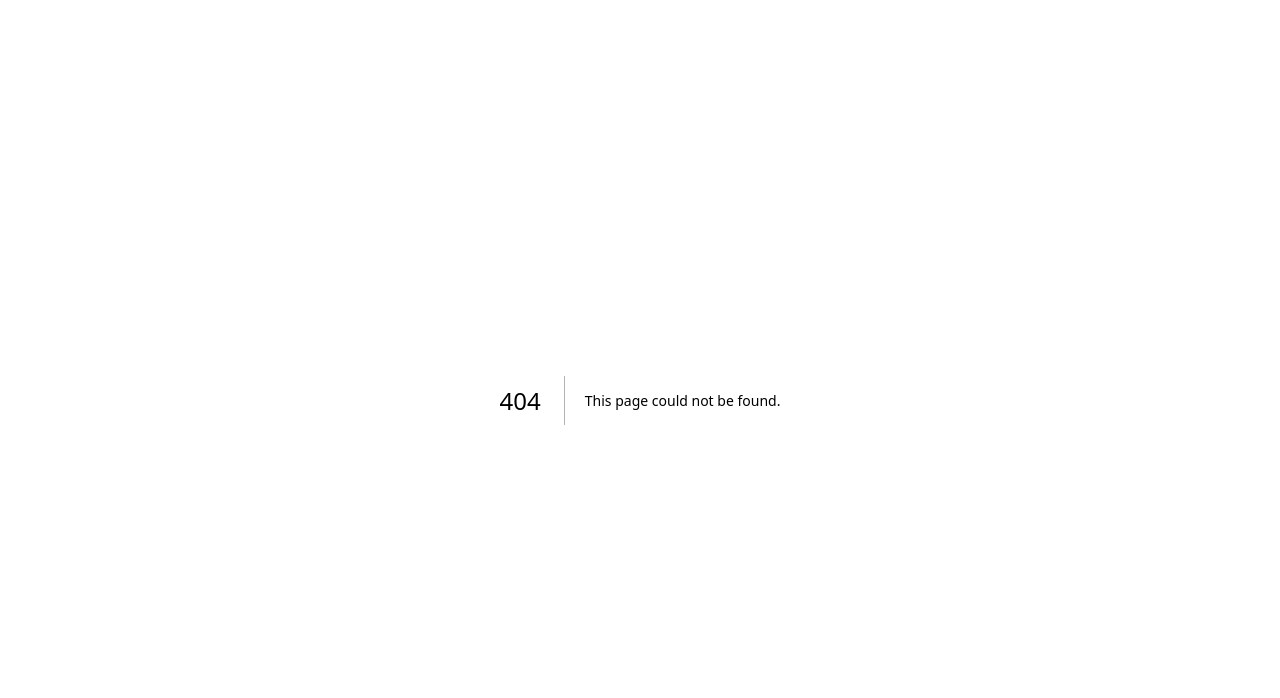
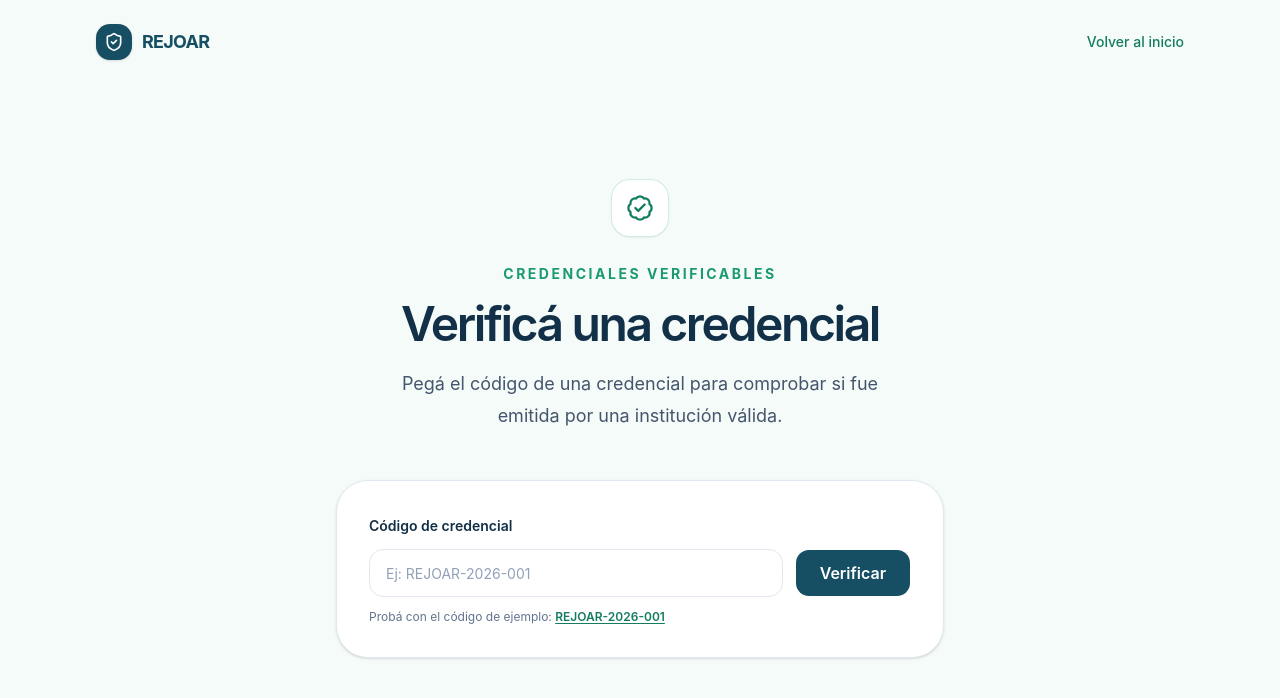
Before and after one commit to KayoDev25/rejoar-2x, a Next.js app: page /verificar in a window 1280 px wide. Before the commit this address had no page. Shown: the top 698 px of the page. Built offline with nearby package versions, Linux system fonts and the light colour scheme.

Commit message:
feat: add VerificarPage component with credential verification feature
V0-Chat-Id: tN9PYz9A7JB

```diff
--- /dev/null
+++ b/app/verificar/page.tsx
@@ -0,0 +1,86 @@
+'use client'
+
+import { useState } from 'react'
+import { BadgeCheck, CheckCircle2, ExternalLink, ShieldCheck, XCircle } from 'lucide-react'
+import { Button } from '@/components/ui/button'
+
+const DEMO_CODE = 'REJOAR-2026-001'
+
+export default function VerificarPage() {
+  const [code, setCode] = useState('')
+  const [status, setStatus] = useState<'idle' | 'valid' | 'invalid'>('idle')
+
+  function handleVerify() {
+    const normalizedCode = code.trim().toUpperCase()
+    setStatus(normalizedCode === DEMO_CODE ? 'valid' : 'invalid')
+  }
+
+  return (
+    <main className="min-h-screen bg-[#f4fbf9] text-slate-950">
+      <header className="mx-auto flex w-full max-w-6xl items-center justify-between px-6 py-6 lg:px-8">
+        <a href="/" className="flex items-center gap-2.5" aria-label="REJOAR, inicio">
+          <span className="flex size-9 items-center justify-center rounded-xl bg-[#164e63] text-white shadow-sm">
+            <ShieldCheck aria-hidden="true" className="size-5" />
+          </span>
+          <span className="text-lg font-bold tracking-[-0.04em] text-[#164e63]">REJOAR</span>
+        </a>
+        <a href="/" className="text-sm font-medium text-[#147d61] hover:text-[#0f604b]">Volver al inicio</a>
+      </header>
+
+      <section className="mx-auto flex max-w-2xl flex-col px-6 pb-24 pt-14 lg:px-8 lg:pt-24">
+        <div className="text-center">
+          <div className="mx-auto flex size-14 items-center justify-center rounded-2xl bg-white text-[#147d61] shadow-sm ring-1 ring-[#ccefe1]">
+            <BadgeCheck aria-hidden="true" className="size-7" />
+          </div>
+          <p className="mt-7 text-sm font-bold uppercase tracking-[0.18em] text-[#1b9a72]">Credenciales verificables</p>
+          <h1 className="mt-4 text-4xl font-semibold tracking-[-0.05em] text-[#123047] sm:text-5xl">Verificá una credencial</h1>
+          <p className="mx-auto mt-5 max-w-lg text-lg leading-8 text-slate-600">Pegá el código de una credencial para comprobar si fue emitida por una institución válida.</p>
+        </div>
+
+        <div className="mt-12 rounded-[2rem] border border-slate-200 bg-white p-6 shadow-sm sm:p-8">
+          <label htmlFor="credential-code" className="text-sm font-semibold text-[#123047]">Código de credencial</label>
+          <div className="mt-3 flex flex-col gap-3 sm:flex-row">
+            <input
+              id="credential-code"
+              type="text"
+              value={code}
+              onChange={(event) => { setCode(event.target.value); setStatus('idle') }}
+              onKeyDown={(event) => { if (event.key === 'Enter') handleVerify() }}
+              placeholder="Ej: REJOAR-2026-001"
+              className="h-12 min-w-0 flex-1 rounded-xl border border-slate-200 bg-white px-4 text-sm text-[#123047] outline-none transition placeholder:text-slate-400 focus:border-[#58b992] focus:ring-4 focus:ring-[#dff6ec]"
+            />
+            <Button type="button" onClick={handleVerify} className="h-12 rounded-xl bg-[#164e63] px-6 text-base font-semibold text-white hover:bg-[#0f3d50]">Verificar</Button>
+          </div>
+          <p className="mt-3 text-xs text-slate-500">Probá con el código de ejemplo: <button type="button" onClick={() => { setCode(DEMO_CODE); setStatus('idle') }} className="font-semibold text-[#147d61] underline underline-offset-2">REJOAR-2026-001</button></p>
+        </div>
+
+        {status === 'valid' && (
+          <div role="status" className="mt-6 rounded-[2rem] border border-[#a9e1c9] bg-[#eaf9f1] p-6 sm:p-8">
+            <div className="flex items-start gap-4">
+              <CheckCircle2 aria-hidden="true" className="mt-0.5 size-6 shrink-0 text-[#16805f]" />
+              <div className="min-w-0">
+                <div className="flex flex-wrap items-center gap-2">
+                  <h2 className="text-xl font-semibold text-[#123047]">Credencial auténtica</h2>
+                  <span className="rounded-full bg-[#c8f0da] px-2.5 py-1 text-[10px] font-bold uppercase tracking-[0.12em] text-[#147d61]">Dato simulado</span>
+                </div>
+                <dl className="mt-6 grid gap-4 text-sm sm:grid-cols-3">
+                  <div><dt className="text-slate-500">Estudiante</dt><dd className="mt-1 font-semibold text-[#123047]">Julieta Martínez</dd></div>
+                  <div><dt className="text-slate-500">Institución emisora</dt><dd className="mt-1 font-semibold text-[#123047]">Instituto Superior del Sur</dd></div>
+                  <div><dt className="text-slate-500">Fecha de emisión</dt><dd className="mt-1 font-semibold text-[#123047]">12 de marzo de 2026</dd></div>
+                </dl>
+                <a href="#" className="mt-6 inline-flex items-center gap-2 text-sm font-semibold text-[#147d61] underline underline-offset-4 hover:text-[#0f604b]">Ver registro en la blockchain <ExternalLink aria-hidden="true" className="size-4" /></a>
+              </div>
+            </div>
+          </div>
+        )}
+
+        {status === 'invalid' && (
+          <div role="alert" className="mt-6 flex items-start gap-4 rounded-[2rem] border border-red-200 bg-red-50 p-6 text-red-800 sm:p-8">
+            <XCircle aria-hidden="true" className="mt-0.5 size-6 shrink-0 text-red-600" />
+            <div><h2 className="font-semibold">Código inválido</h2><p className="mt-1 text-sm leading-6 text-red-700">No encontramos una credencial con ese código. Revisalo e intentá nuevamente.</p></div>
+          </div>
+        )}
+      </section>
+    </main>
+  )
+}
```
